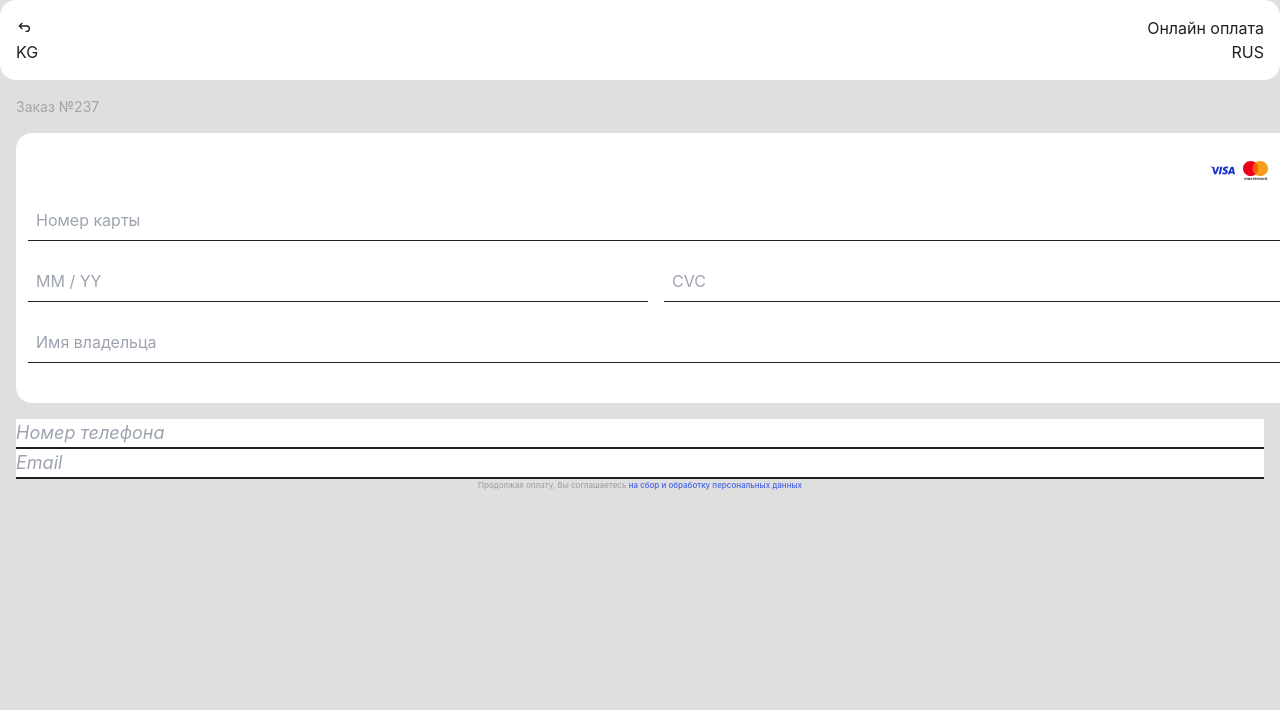
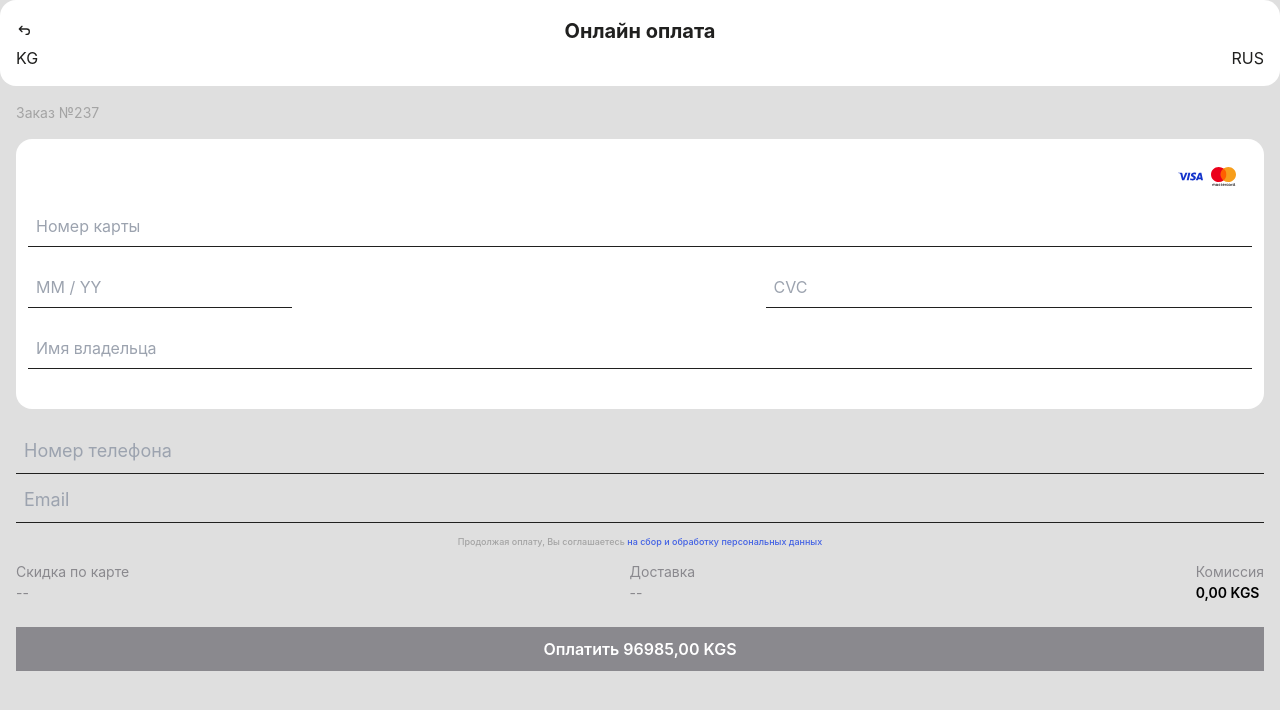
Before and after one commit to Az-s/pai, a React (Vite) app: page /add-bank-card in a window 1280 px wide. Shown: the top 710 px of the page. Built offline with nearby package versions, Linux system fonts and the light colour scheme.

Commit message:
complete addCard funtionality

```diff
--- a/package.json
+++ b/package.json
@@ -13,7 +13,8 @@
     "react": "^18.2.0",
     "react-dom": "^18.2.0",
     "react-icons": "^4.11.0",
-    "react-router-dom": "^6.16.0"
+    "react-router-dom": "^6.16.0",
+    "zustand": "^4.4.2"
   },
   "devDependencies": {
     "@types/react": "^18.2.15",
--- a/src/App.tsx
+++ b/src/App.tsx
@@ -1,4 +1,3 @@
-// import { useState } from 'react'
 import { BrowserRouter, Routes, Route } from "react-router-dom";
 import Account from "./pages/Account";
 import Order from "./pages/Order";
@@ -13,8 +12,8 @@ function App() {
         <Route path="/" element={<Otps />} />
         <Route path="/restaurants" element={<Restaurant />} />
         <Route path="/orders" element={<Order />} />
+        <Route path="/add-bank-card" element={<AddCard />} />
         <Route path="/account" element={<Account />} />
-        <Route path="/add-bank-card" element={<AddCard />} />
       </Routes>
     </BrowserRouter>
   );
--- a/src/components/AddCard.tsx
+++ b/src/components/AddCard.tsx
@@ -1,19 +1,32 @@
+import React, { useState  } from 'react';
 import { useNavigate } from "react-router-dom";
 import { TbArrowBackUp } from "react-icons/tb";
 import Visa from "../assets/visa-10.svg";
 import MC from "../assets/mastercard-2.svg";
+import { useCardStore } from '../store/CardStore';
 
-const AddCard = () => {
+const AddCard: React.FC = () => {
   const navigate = useNavigate();
+
+  const [cardNumber, setCardNumber] = useState('');
+  const { addCard } = useCardStore();
+
+  const handleAddCard = () => {
+    if (cardNumber) {
+      addCard(cardNumber);
+      navigate(-1);
+    }
+  };
+
   return (
     <>
       <div className="w-full flex flex-col justify-between items-center p-4 rounded-2xl  bg-white">
-        <div className="w-full flex justify-center items-center">
+        <div className="w-full flex justify-center items-center relative">
           <TbArrowBackUp
             onClick={() => navigate(-1)}
-            className="cursor-pointer mr-auto"
+            className="cursor-pointer mr-auto absolute left-0"
           />
-          <span className="text-center">Онлайн оплата</span>
+          <span className="font-[700] text-[20px] flex items-center">Онлайн оплата</span>
         </div>
         <div className="w-full flex justify-between items-center">
           <span>KG</span>
@@ -21,32 +34,38 @@ const AddCard = () => {
         </div>
       </div>
       <h4 className="font-[400] text-[14px] text-[#a4a4a4] m-4">Заказ №237</h4>
-      <div className="w-full h-[270px] rounded-2xl  bg-white mx-4 p-3 ">
+      <div className="h-[270px] rounded-2xl  bg-white mx-4 p-3 ">
         <div className="flex gap-2 p-4 justify-end">
           <img width={25} height={25} src={Visa} alt="Visa" />
           <img width={25} height={25} src={MC} alt="MasterCard" />
         </div>
-        <form >
+        <form onSubmit={handleAddCard}>
           <div className="mb-4">
             <input
               className="mt-1 p-2 w-full border-b border-t-0 border-r-0 border-l-0 rounded-none focus:outline-none"
               type="text"
+              value={cardNumber}
+              onChange={(e) => setCardNumber(e.target.value)}
+              id="cardInput"
               placeholder="Номер карты"
+              maxLength={16}
             />
           </div>
-          <div className="mb-4 flex justify-between">
-            <div className="w-full pr-2">
+          <div className="mb-4 flex justify-between gap-2">
+            <div className="w-[60%]">
               <input
-                className="mt-1 p-2 w-full border-b border-t-0 border-r-0 border-l-0 rounded-none focus:outline-none"
+                className="mt-1 p-2 border-b border-t-0 border-r-0 border-l-0 rounded-none focus:outline-none"
                 type="text"
                 placeholder="MM / YY"
+                maxLength={4}
               />
             </div>
-            <div className="w-full pl-2">
+            <div className="w-[40%]">
               <input
-                className="mt-1 p-2 w-full border-b border-t-0 border-r-0 border-l-0 rounded-none focus:outline-none"
+                className="w-full mt-1 p-2 border-b border-t-0 border-r-0 border-l-0 rounded-none focus:outline-none"
                 type="text"
                 placeholder="CVC"
+                maxLength={3}
               />
             </div>
           </div>
@@ -61,28 +80,44 @@ const AddCard = () => {
       </div>
       <div className="w-full p-4 bg-transparent">
         <form className="">
-          <div className="w-full transform border-b-2 bg-transparent text-lg duration-300 focus-within:border-indigo-500 ">
+          <div className="w-full transform bg-transparent text-lg duration-300 focus-within:border-indigo-500 ">
             <input
               type="text"
               placeholder="Номер телефона"
-              className="w-full border-none bg-transparent outline-none placeholder:italic focus:outline-none"
+              className="w-full bg-[#dfdfdf]  mt-1 p-2 border-b border-t-0 border-r-0 border-l-0 rounded-none focus:outline-none"
+              maxLength={14}
             />
           </div>
 
-          <div className="w-full transform border-b-2 bg-transparent text-lg duration-300 focus-within:border-indigo-500">
+          <div className="w-full transform bg-transparent text-lg duration-300 focus-within:border-indigo-500">
             <input
               type="text"
               placeholder="Email"
-              className="w-full border-none bg-transparent outline-none placeholder:italic focus:outline-none"
+              className="w-full bg-[#dfdfdf] mt-1 p-2 border-b border-t-0 border-r-0 border-l-0 rounded-none focus:outline-none"
             />
           </div>
         </form>
-        <p className="font-[500] text-[8px] text-[#a4a4a4] text-center">
+        <p className="font-[500] text-[9px] text-[#a4a4a4] text-center py-3">
           Продолжая оплату, Вы соглашаетесь{" "}
           <span className="text-[#4362e4]">
             на сбор и обработку персональных данных
           </span>
         </p>
+        <div className="flex flex-row justify-between items-center font-[400] text-[14px] text-[#8A898E]">
+          <div>
+            <p>Скидка по карте</p>
+            <p>--</p>
+          </div>
+          <div>
+            <p>Доставка</p>
+            <p>--</p>
+          </div>
+          <div>
+            <p>Комиссия</p>
+            <p className="font-[600] text-[14px] text-[#000]">0,00 KGS</p>
+          </div>
+        </div>
+        <button onClick={handleAddCard} className="bg-[#8A898E] w-full py-[10px] font-[600] text-[16px] px-[10px] text-white my-[24px]">Оплатить 96985,00 KGS</button>
       </div>
     </>
   );
--- a/src/components/Modal.tsx
+++ b/src/components/Modal.tsx
@@ -1,13 +1,13 @@
 import { useNavigate } from "react-router-dom";
-import Vector from "../assets/Vector.svg";
 
 interface props {
   title: string;
   content: string;
   onClose: () => void;
+  img: string;
 }
 
-const Modal = ({ title, content, onClose }: props) => {
+const Modal = ({ title, content, onClose, img }: props) => {
   const navigate = useNavigate();
 
   const handleExit = () => {
@@ -18,7 +18,7 @@ const Modal = ({ title, content, onClose }: props) => {
   return (
     <div className="fixed inset-0 flex items-center justify-center bg-[#000] bg-opacity-50 py-[32px] px-[16px]">
       <div className="bg-white p-4 rounded-2xl flex flex-col items-center justify-center">
-        <img src={Vector} alt="atention" />
+        <img src={img} alt="atention" />
         <h4 className="font-bold text-[20px]">{title}</h4>
         <p className="font-[400] text-[14px] text-center text-[#8A898E]">
           {content}
--- a/src/components/PhoneNumberInput.tsx
+++ b/src/components/PhoneNumberInput.tsx
@@ -41,6 +41,7 @@ const PhoneNumberInput = () => {
             onChange={handleChange}
             onKeyPress={handleKeyPress}
             className="rounded-xl w-full bg-gray-light p-[10px] font-bold text-[20px] px-3 mt-[24px] mb-[40px]"
+            inputMode="numeric"
           />
           {phoneNumber.length === 14 ? (
             <button onClick={handleClick} className="bg-purple rounded-xl w-full py-[10px] font-[600] text-[16px] px-3 text-white">Получить СМС код</button>
--- a/src/components/Profile.tsx
+++ b/src/components/Profile.tsx
@@ -1,6 +1,7 @@
 import { useState } from 'react';
 import { RxExit } from "react-icons/rx";
 import Modal from './Modal';
+import Vector from "../assets/Vector.svg";
 
 const Profile = () => {
   const [isModalOpen, setIsModalOpen] = useState(false);
@@ -26,7 +27,7 @@ const Profile = () => {
         <p className="font-[400] text-[14px] text-purple">Пользовательское соглашение</p>
         <p className="font-[400] text-[14px] text-purple py-[24px]">Политика конфиденциальности</p>
       </div>
-      {isModalOpen && <Modal title="Выход из аккаунта" content='При выходе вам потребуется заново вводить номер телефона и получить СМС' onClose={handleCloseModal} />}
+      {isModalOpen && <Modal img={Vector} title="Выход из аккаунта" content='При выходе вам потребуется заново вводить номер телефона и получить СМС' onClose={handleCloseModal} />}
     </div>
   );
 };
--- a/src/pages/Order.tsx
+++ b/src/pages/Order.tsx
@@ -3,14 +3,15 @@ import Navbar from "../components/Navbar";
 import OrderDetails from "../components/OrderDetails";
 import Payment from "../components/Payment";
 
-const Order = () => {
+const Order: React.FC = () => {
+
   return (
     <>
       <Navbar />
       <div className="max-w-4xl mx-auto">
         <OrderDetails />
+        <AddCardButton />
         <Payment />
-        <AddCardButton />
       </div>
     </>
   );
--- /dev/null
+++ b/src/store/CardStore.tsx
@@ -0,0 +1,17 @@
+import create from 'zustand';
+
+interface CardState {
+  selectedCards: string[];
+  showModal: boolean;
+  addCard: (card: string) => void;
+  removeCard: (card: string) => void;
+  toggleModal: () => void;
+}
+
+export const useCardStore = create<CardState>((set) => ({
+  selectedCards: [],
+  showModal: false,
+  addCard: (card) => set((state) => ({ selectedCards: [...state.selectedCards, card] })),
+  removeCard: (card) => set((state) => ({ selectedCards: state.selectedCards.filter((c) => c !== card) })),
+  toggleModal: () => set((state) => ({ showModal: !state.showModal })),
+}));
```
Also changed, not shown: src/components/AddCardButton.tsx (+15 -0 lines), src/components/Payment.tsx (+33 -1 lines), src/assets/cheked.png (added), 1 other file (tests, documents, lock files or other folders).
